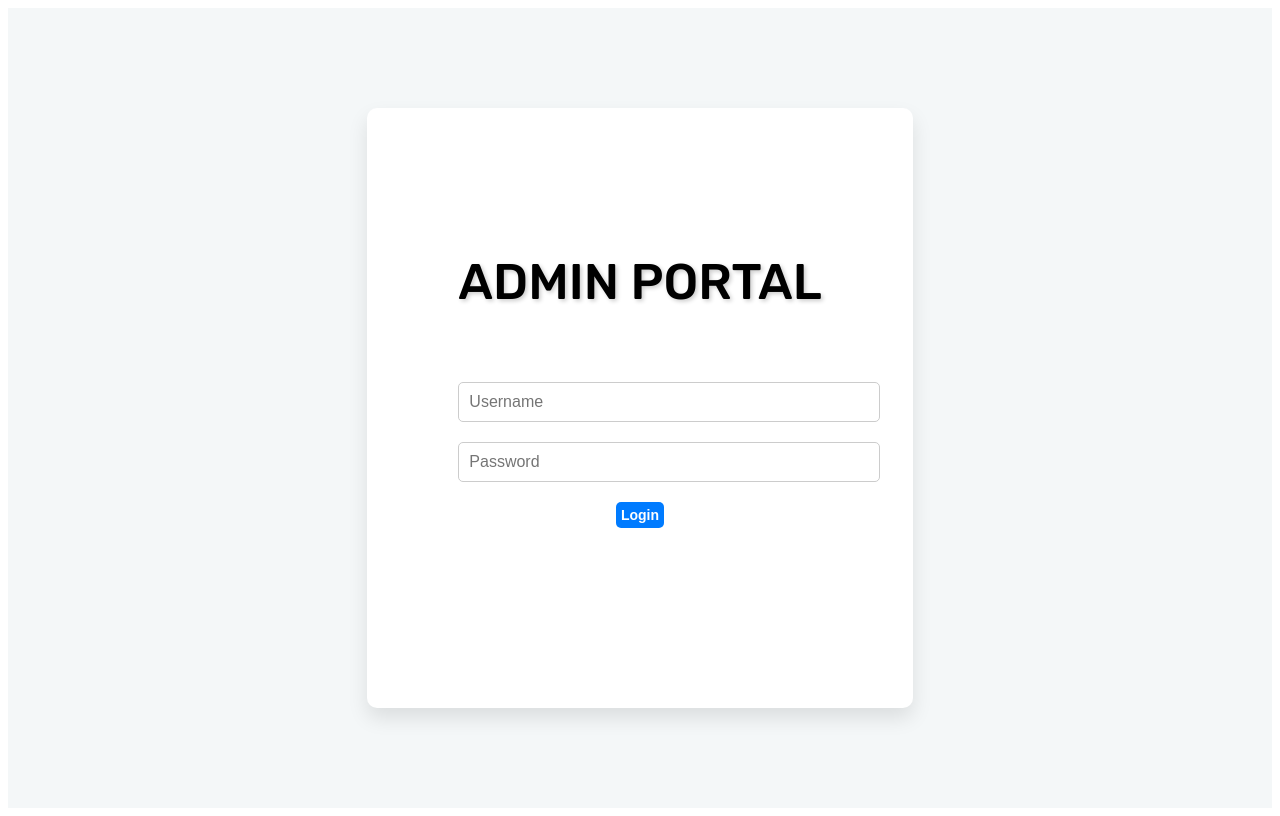
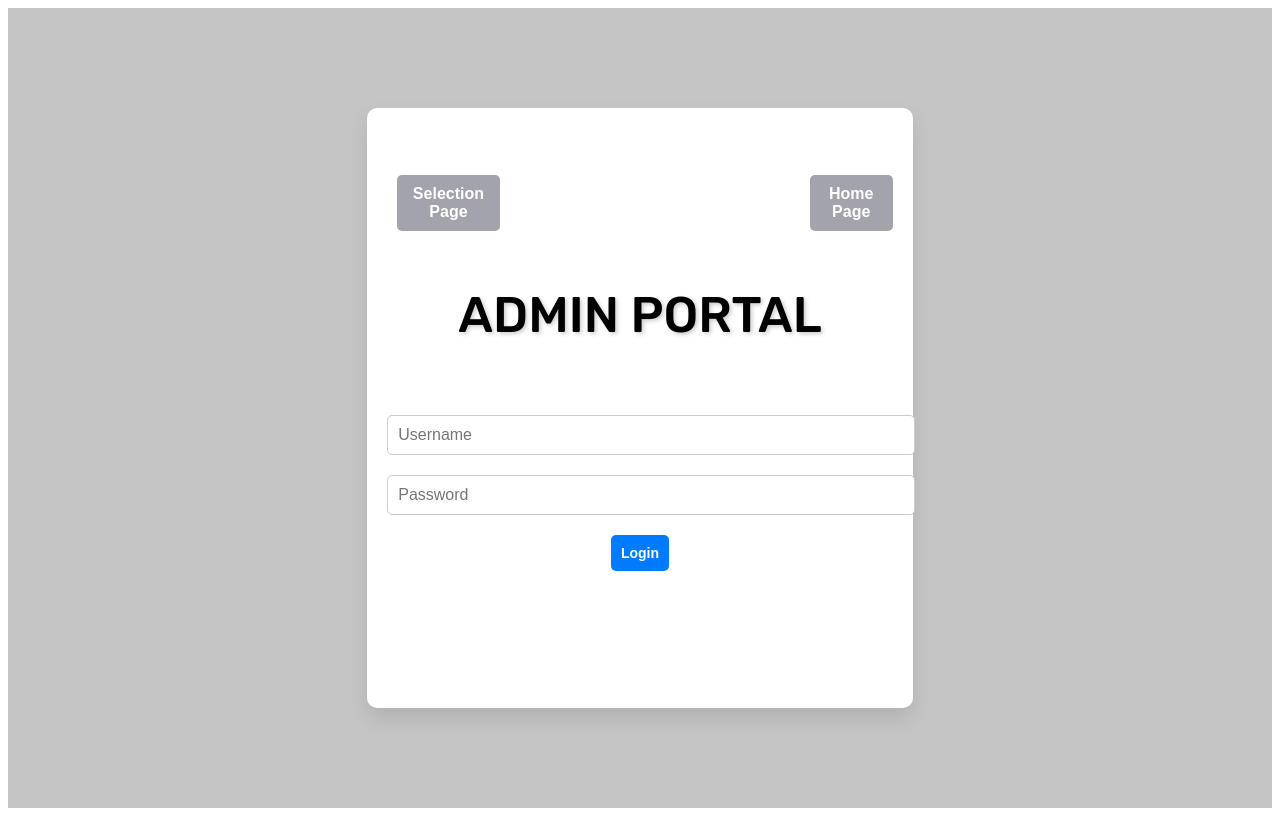
Before and after one commit to SandaruDias/CompanyB, a React (Vite) app in the folder FrontendPrabath/Frontend/: page /adminPortal in a window 1280 px wide. Built offline with nearby package versions, Linux system fonts and the light colour scheme.

Commit message:
Customize the Front end

```diff
--- a/FrontendPrabath/Frontend/src/App.css
+++ b/FrontendPrabath/Frontend/src/App.css
@@ -1,4 +1,4 @@
 #root {
-  margin: 0 auto;
+  margin: 0;
   padding: 2rem;
 }
--- a/FrontendPrabath/Frontend/src/Pages/LoginPage.jsx
+++ b/FrontendPrabath/Frontend/src/Pages/LoginPage.jsx
@@ -3,6 +3,7 @@ import "./../Styles/Login.css";
 import login_image from "./../Images/Login.png";
 import axios from "axios"
 import { useHistory } from "react-router-dom";
+import { Link } from "react-router-dom";
 
 function LoginPage() {
   const [details, setDetails] = useState({ username: "", password: "" });
@@ -40,17 +41,23 @@ function LoginPage() {
   };
 
   return (
-    <div className="login-container">
+    <div className="login-container" style={{backgroundColor : "#c5c5c5"}}>
       <div className="login">
         <div className="details">
-          <h1 className="login-title">       Admin Portal</h1>
-          <div className="username">
+        <div className="navigation-bar">
+        <button  className="home-button"><Link to={"/"} style={{textDecoration: "none", color: "white"}} >Selection Page</Link></button>
+            <button className="home-button"><Link to={"/home"} style={{textDecoration: "none", color: "white"}}>Home Page</Link></button>
+          </div>
+          <h1 style = {{textAlign: "center"}} className="login-title">Admin Portal</h1>
+
+          <div  className="username">
             <input
               type="text"
               placeholder="Username"
               name="username"
               onChange={handleChange}
               value={details.username}
+              style={{width : "100%"}}
             />
           </div>
           <div className="password">
@@ -62,7 +69,7 @@ function LoginPage() {
               value={details.password}
             />
           </div>
-          <button className="login-button" onClick={handleSubmit}>
+          <button style={{padding: "10px"}} className="login-button" onClick={handleSubmit}>
             Login
           </button>
         </div>
--- a/FrontendPrabath/Frontend/src/Pages/SelectionPage.jsx
+++ b/FrontendPrabath/Frontend/src/Pages/SelectionPage.jsx
@@ -4,9 +4,14 @@ import './../Styles/Selection.css'
 
 function SelectionPage() {
   return (
-    <div className="login-container">
+    <div className="login-container" style={{backgroundColor: "#c5c5c5"}}>
       <div className="login">
         <div className="details">
+          <div className='home-button-container'>
+            <button className='home-button'><Link to={"/home"} className="button-link" >Home</Link></button>
+
+          </div>
+
           <h1 className="login-title">Select your role</h1>
           <Link to={"/adminPortal"} className="button-link">
   <h2><button className='admin-button'>Admin</button></h2>
--- a/FrontendPrabath/Frontend/src/Pages/WorkerInterfaceOne.jsx
+++ b/FrontendPrabath/Frontend/src/Pages/WorkerInterfaceOne.jsx
@@ -168,16 +168,19 @@ function WorkerInterfaceOne() {
   };
 
   return (
+    <div style={{backgroundColor: "#c5c5c5" , height: "100vh"}}>
+
+
     <div className="worker-interface-one">
       <div className="top-right">
         <button className="login-button" onClick={handleSignOut}>Sign Out</button>
       </div>
-      <div className="details">
-        <h1 className="login-title" style={{ textAlign: 'center' }}>Workstation 01</h1>
+      <div className="details"style={{ textAlign: 'center' , marginTop: "30px"}}>
+        <h1 className="login-title">Workstation 01</h1>
       </div>
 
       <div className="input-container">
-        <div className="left-container">
+        <div style={{display: "flex"}} className="left-container">
           <input
             type="text"
             placeholder="Order Id"
@@ -190,7 +193,7 @@ function WorkerInterfaceOne() {
           </button>
         </div>
 
-        <div className="right-containerD">
+        <div style={{display: "flex"}} className="right-container">
           <input
             type="text"
             placeholder="Order Id"
@@ -213,7 +216,7 @@ function WorkerInterfaceOne() {
       <div className="vertical-space">  </div>
 
       <div className="rectangle-container"> {/* Wrapper for the rectangle */}
-        <div className="rectangle-content">
+        <div className="rectangle-content" >
           <div>
             <h3>On-Going Items: {onGoingItems}</h3>
             <h3>Completed Items: {completedItems}</h3>
@@ -226,7 +229,7 @@ function WorkerInterfaceOne() {
       <div className="vertical-space">  </div>
 
       <div className="input-container">
-        <div className="left-container">
+        <div style={{display: "flex"}} className="left-container">
           <input
             type="text"
             placeholder="No of Items"
@@ -239,7 +242,7 @@ function WorkerInterfaceOne() {
           </button>
         </div>
 
-        <div className="right-container">
+        <div style={{display: "flex"}} className="right-container">
           <input
             type="text"
             placeholder="No of Items"
@@ -255,8 +258,9 @@ function WorkerInterfaceOne() {
 
       <div className="vertical-space">  </div>
 
-      <button className="error-button" onClick={handleAddError}>Add Error Item</button>
+      <button style={{color:"white",border:"none",padding:"10px",}}className="error-button" onClick={handleAddError}>Add Error Item</button>
 
+    </div>
     </div>
 
   );
--- a/FrontendPrabath/Frontend/src/Pages/WorkerPortal.jsx
+++ b/FrontendPrabath/Frontend/src/Pages/WorkerPortal.jsx
@@ -3,6 +3,7 @@ import "./../Styles/WorkerPortal.css";
 import Select from "react-dropdown-select";
 import { useHistory } from "react-router-dom"; // Import useHistory from react-router-dom
 import axios from "axios"
+import { Link } from "react-router-dom";
 
 
 function WorkerPortal() {
@@ -72,9 +73,14 @@ function WorkerPortal() {
   };
 
   return (
-    <div className="login-container">
+    <div className="login-container" style={{backgroundColor : "#c5c5c5"}}>
       <div className="login">
         <div className="details">
+        <div className="navigation-bar">
+        <Link to={"/"} style={{textDecoration: "none", color: "white"}} ><button  className="home-button">Selection Page</button> </Link>
+        <Link to={"/home"} style={{textDecoration: "none", color: "white"}}><button className="home-button">Home Page</button> </Link>
+
+          </div>
           <h1 className="login-title">Worker Portal</h1>
           <div className="username">
             <input
@@ -102,13 +108,15 @@ function WorkerPortal() {
               searchable={true}
               clearable={true}
               style={{
-                width: '115%',
+                width: '104%',
                 fontSize: '16px',
                 backgroundColor: 'white',
               }}
             />
           </div>
-          <button className="login-button" onClick={handleSubmit}>
+          <button style={{
+                padding: "11px"
+              }} className="login-button" onClick={handleSubmit}>
             Login
           </button>
         </div>
--- a/FrontendPrabath/Frontend/src/Pages/admininterface.jsx
+++ b/FrontendPrabath/Frontend/src/Pages/admininterface.jsx
@@ -82,12 +82,12 @@ function AdminInterface() {
         <button onClick={signOut}> Sign Out</button>
       </div>
 
-      <table style={{ borderCollapse: 'collapse', border: '1px solid black', justifyContent: 'center' }}>
+      <table>
         <thead>
           <tr>
-            <th>Workstation 01</th>
-            <th>Workstation 02</th>
-            <th>Workstation 03</th>
+            <th style={{textAlign: "center" }}>Workstation 01</th>
+            <th  style={{textAlign: "center" }}>Workstation 02</th>
+            <th  style={{textAlign: "center" }}>Workstation 03</th>
           </tr>
         </thead>
         <tbody>
@@ -161,8 +161,8 @@ function AdminInterface() {
 
       {/* Overall Progress */}
       <div className="input-container">
-        <div className="app">
-          <h1>Overall Progress</h1>
+        <div  className="app">
+          <h1 style={{textAlign: "center"}}>Overall Progress</h1>
           <ProgressBar progress={progressFour} />
         </div>
       </div>
--- a/FrontendPrabath/Frontend/src/Styles/Login.css
+++ b/FrontendPrabath/Frontend/src/Styles/Login.css
@@ -23,24 +23,25 @@
   flex-direction: column;
   gap: 20px;
   margin-bottom: 70px;
+  text-align: center;
 
 }
 .details input[type="text"],
 input[type="password"] {
-  width: 110%;
+  width: 100%;
   padding: 10px;
   border: 1px solid #ccc;
   border-radius: 5px;
   font-size: 16px;
   outline: none;
+  display: flex;
+  justify-content: center;
+  margin-right: 10px;
 }
 
 .login-button {
-
-  width: 120%;
-
-  padding: 10px;
-  background-color: #007bff;
+  padding: 15px;
+  background-color: #afafaf;
   color: #fff;
   border: none;
   border-radius: 5px;
@@ -51,15 +52,19 @@ input[type="password"] {
 }
 
 button:hover {
-
   background-color: #0056b3;
 
 }
-.login-title {
-  justify-content: center;
+.navigation-bar{
+  display: flex;
+  gap: 300px;
+
+}
+.login-title h1{
   font-size: 50px;
   font-family: "Rubik", sans-serif;
   font-weight: 500;
   font-optical-sizing: auto;
   font-style: normal;
+  text-align: center;
 }
--- a/FrontendPrabath/Frontend/src/Styles/Selection.css
+++ b/FrontendPrabath/Frontend/src/Styles/Selection.css
@@ -1,4 +1,34 @@
 @import url("https://fonts.googleapis.com/css2?family=Rubik:ital,wght@0,300..900;1,300..900&display=swap");
+
+.home-button-container{
+  display: flex;
+  justify-content: right;
+}
+.home-button{
+  width: fit-content;
+  font-size: 16px;
+  font-weight: bold;
+  padding: 6px;
+  padding-left: 10px;
+  padding-right: 10px;
+  color: black;
+  border: none;
+  padding: 10px;
+  background-color:white;
+  border-color: black;
+  border-radius: 5px;
+  cursor: pointer;
+  transition: background-color 0.3s ease;
+  font-size: 16px;
+  font-weight: bold;
+  color: #f5f5f5;
+  text-decoration: none;
+  justify-content: center;
+  align-items: center;
+  background-color: rgb(163, 163, 172);
+  display: flex;
+  margin-left: 10px;
+}
 
 .admin-button,
 .worker-button {
@@ -12,11 +42,16 @@
   cursor: pointer;
   transition: background-color 0.3s ease;
   font-size: 16px;
+  font-weight: bold;
+  color: #f5f5f5;
   text-decoration: none;
   justify-content: center;
   align-items: center;
+  background-color: rgb(163, 163, 172);
+  border: none;
 
 }
+
 
 button:hover {
   background-color:#335dc6;
@@ -28,7 +63,7 @@ button:hover {
   align-items: center;
   height: 80%;
   width : 100%;
-  background-color:#f5f5f5; /* Set background color to light gray */
+  background-color:#c5c5c5; /* Set background color to light gray */
   gap: 20px;
 }
 
@@ -57,4 +92,5 @@ button:hover {
 
 .button-link {
   text-decoration: none;
+  color: white;
 }
--- a/FrontendPrabath/Frontend/src/Styles/WorkerInterfaceOne.css
+++ b/FrontendPrabath/Frontend/src/Styles/WorkerInterfaceOne.css
@@ -38,7 +38,17 @@
 .worker-interface-one {
   display: flex;
   flex-direction: column;
+  justify-content: center;
   align-items: center;
+  width: 50%;
+  background-color: #ffffff;
+  box-shadow: inset;
+  border-radius: 10px;
+  padding: 10px;
+  box-shadow: 0px 4px 8px rgba(0, 0, 0, 0.3);
+  position: relative;
+  top: 50px;
+  left: 25%;
 }
 
 .input-container {
@@ -52,6 +62,7 @@
 .right-container {
   display: inline-block;
   margin-bottom: 10px; /* Add margin between containers */
+  display: flex;
 }
 
 .left-container input,
@@ -94,3 +105,7 @@
   font-weight: bold; /* Bold font for the progress text */
   color: white; /* Text color */
 }
+.error-button{
+  background-color: rgb(193, 85, 85);
+  border-radius: 5px;
+}
--- a/FrontendPrabath/Frontend/src/Styles/admininterface.css
+++ b/FrontendPrabath/Frontend/src/Styles/admininterface.css
@@ -1,12 +1,15 @@
+
 .assembly-line {
     font-family: sans-serif;
     margin: 2rem auto;
     width: 100%;
-    height: 800px;
+    height: 100vh;
     border: 1px solid #ddd;
     border-radius: 4px;
     animation: fadeIn 0.5s ease-in-out;
-    background-color: rgb(165, 233, 245);
+    background-color: #c5c5c5;
+    margin: 0;
+    padding-left: 100px;
   }
 
   @keyframes fadeIn {
@@ -64,3 +67,7 @@
     background-color: green;
     border-radius: 5px;
   }
+  .input-container{
+    display: flex;
+    justify-content: center;
+  }
```
